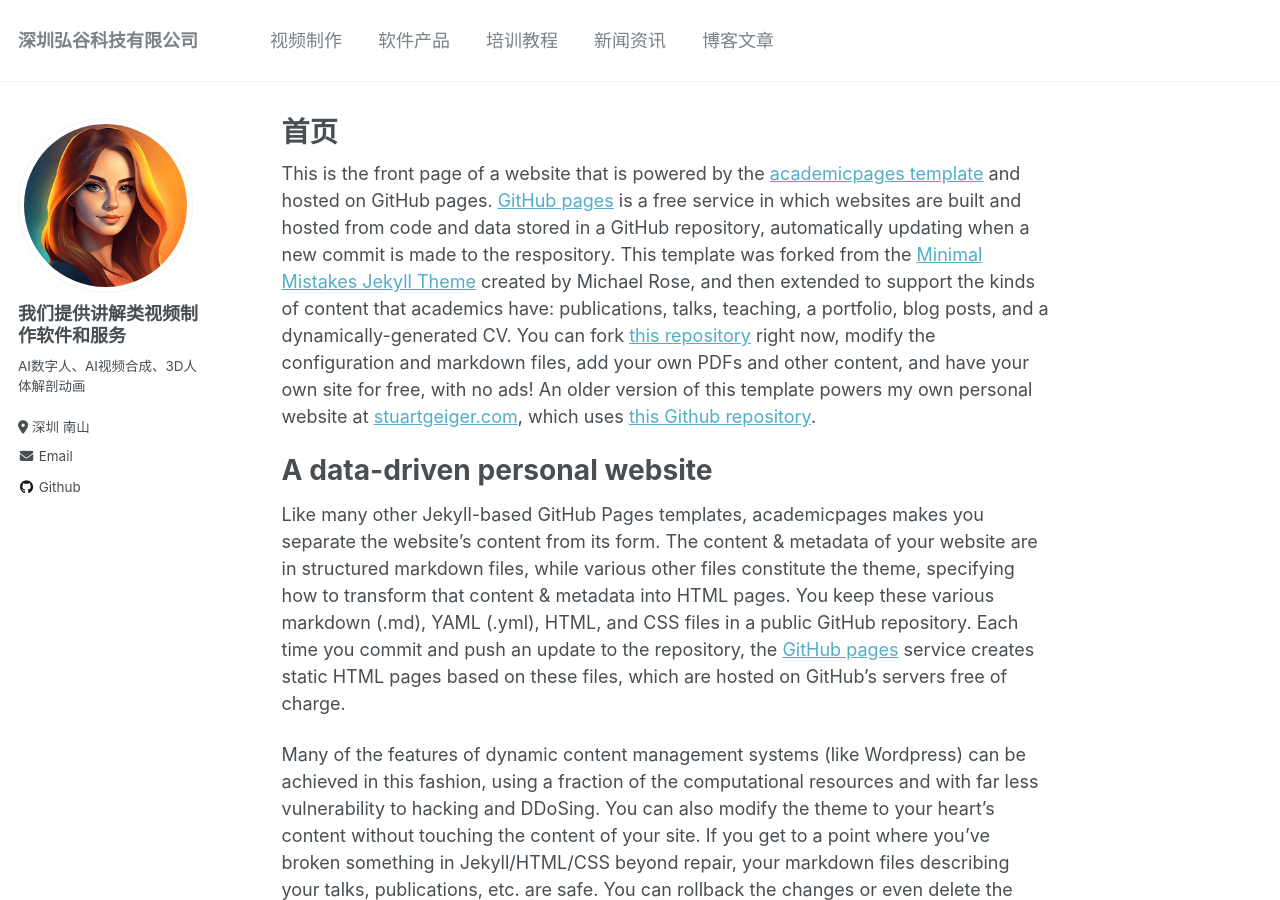
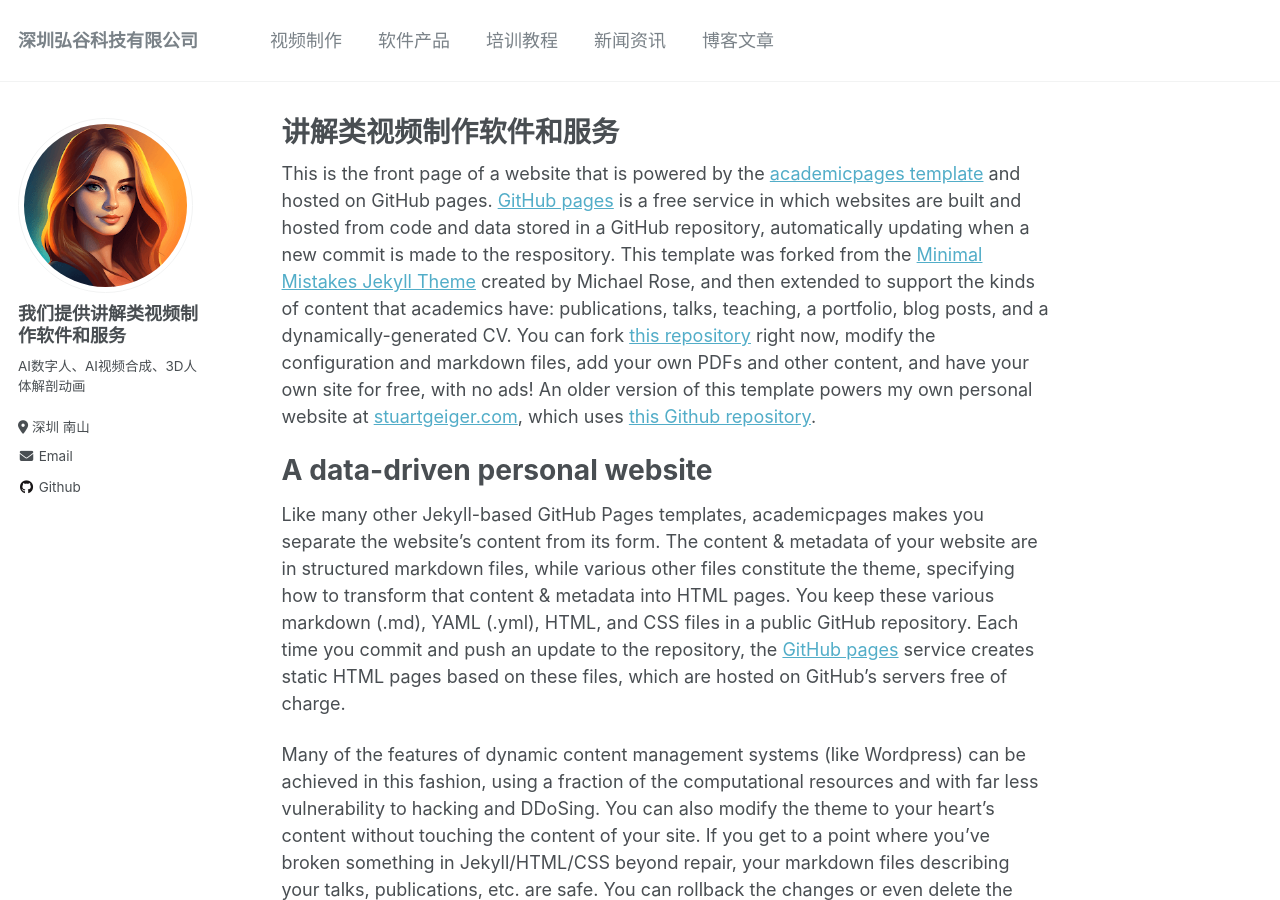
Before and after one commit to bloomv/bloomv, a Jekyll site: the page built from _pages/about.md, in a window 1280 px wide and 900 px high. Built offline with Jekyll 4.4.1, drawn with Linux system fonts in a browser that asks for light colours.

Commit message:
Update about.md

```diff
--- a/_pages/about.md
+++ b/_pages/about.md
@@ -1,6 +1,6 @@
 ---
 permalink: /
-title: "首页"
+title: "讲解类视频制作软件和服务"
 author_profile: true
 redirect_from:
   - /about/
```
